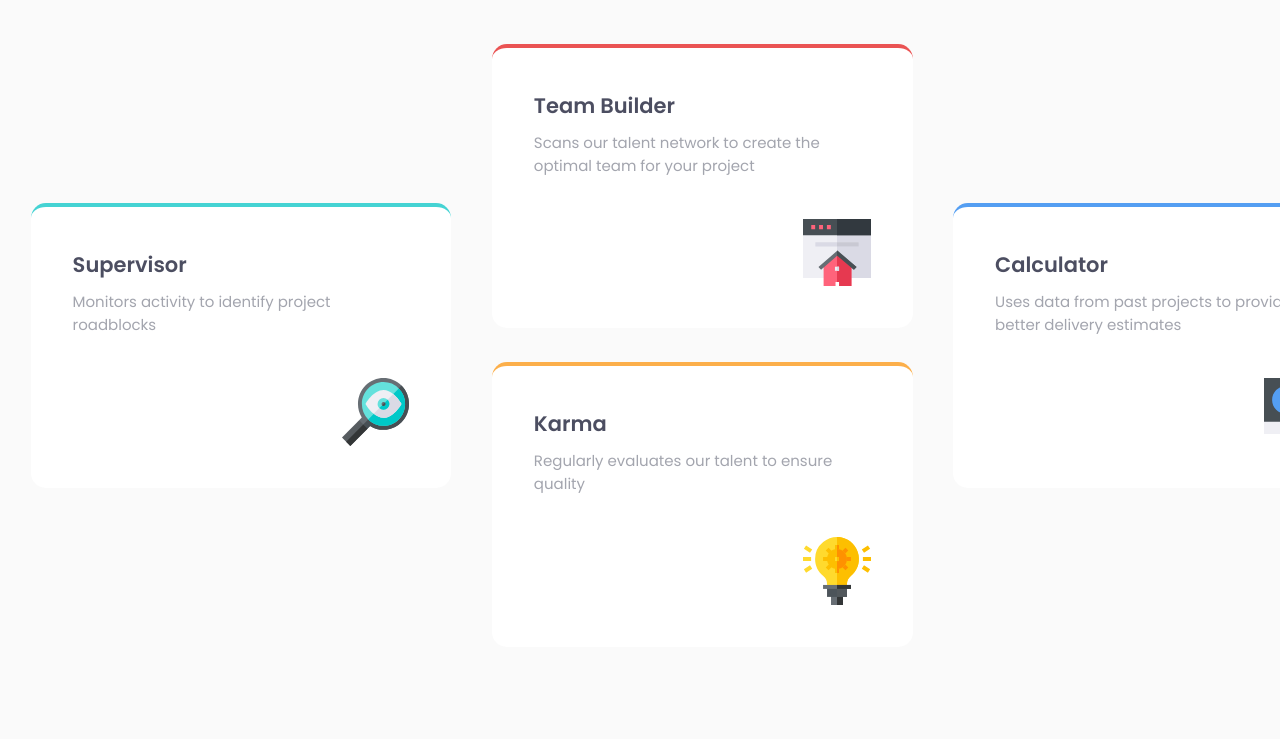
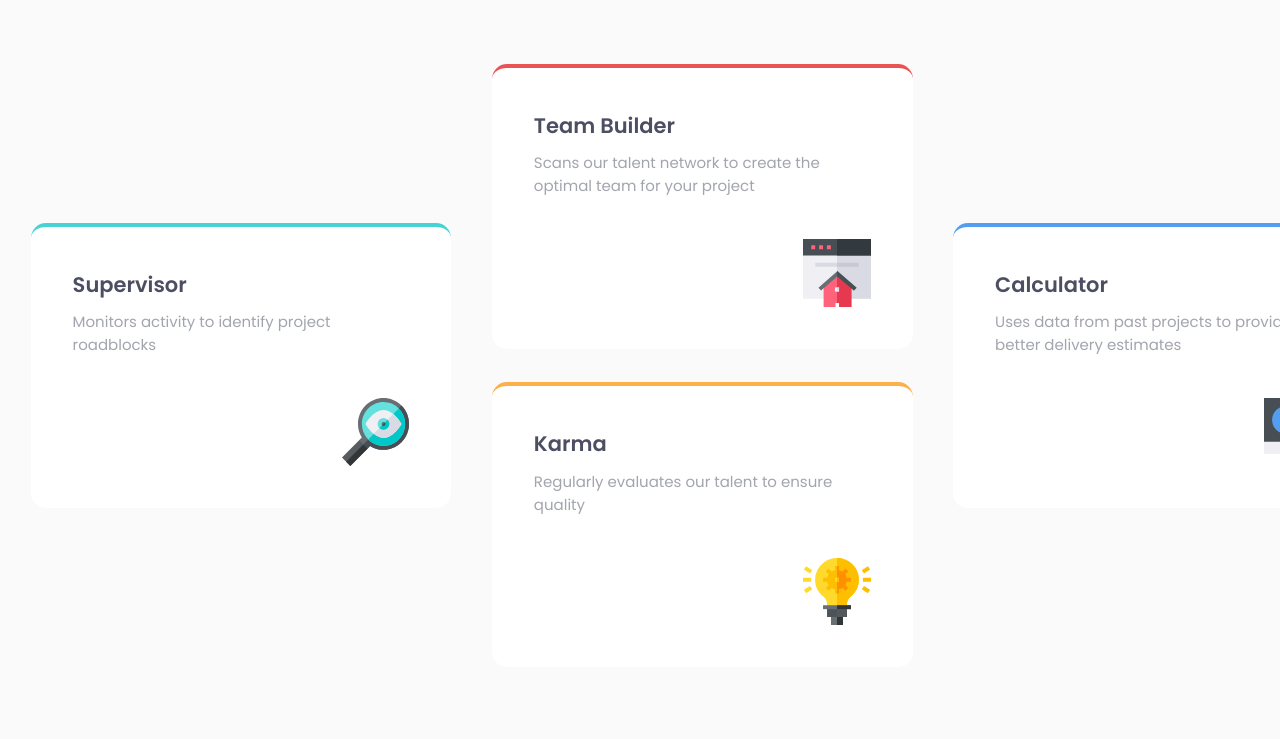
Before and after one commit to nenadmne/four-card-feature-section-master, a plain HTML site: page index.html in a window 1280 px wide. Shown: the part 258-997 px from the top of the page. Before the commit the page ends 975 px from the top, so only its background shows below. Drawn offline with Linux system fonts and the light colour scheme.

Commit message:
initial commit

```diff
--- a/style.css
+++ b/style.css
@@ -138,6 +138,7 @@ h2 {
         width: unset;
         padding: 5% 2%;
         width: 1404.44px;
+        height: 907.03px;
     }
 
     .bottom-right, .bottom-left, .upper, .down, .bottom, .bottom-mid {
@@ -182,7 +183,7 @@ h2 {
     html {
         width: 100%;
         min-width: 1404.44px;
-        min-height: 956.53px;
+        min-height: 997.03px;
         height: 100%;
         max-width: unset;
     }
```
